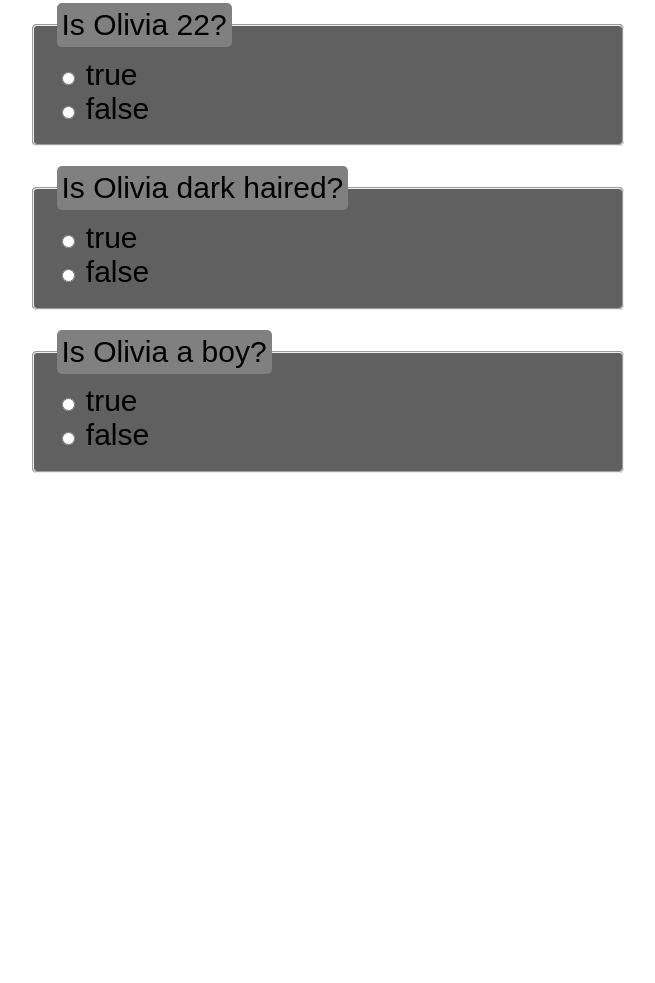
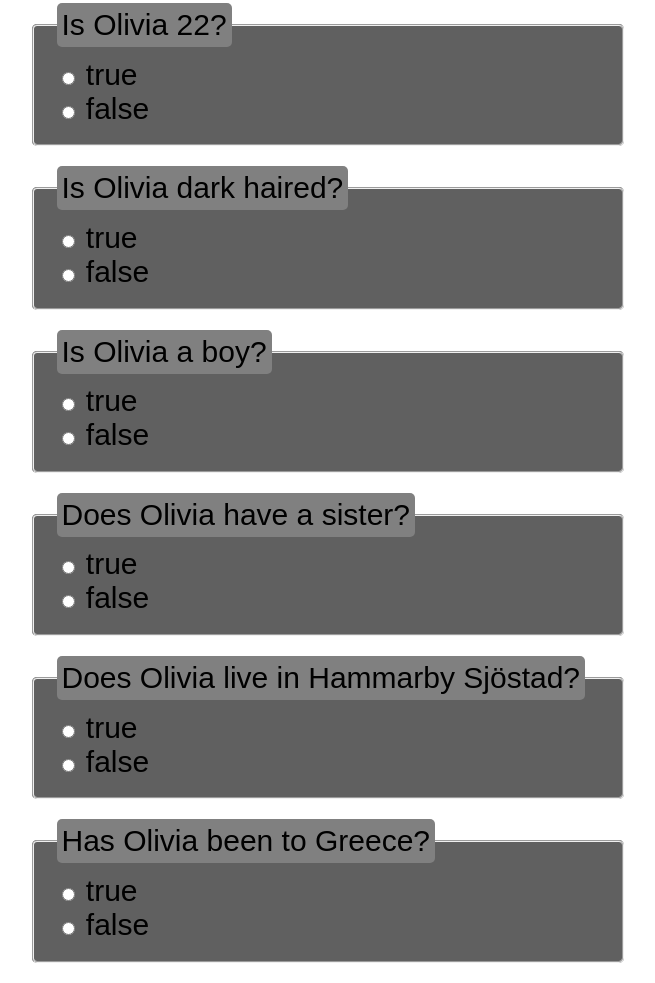
Before and after one commit to cjendeberg/js, a plain HTML site: page js1/index.html in a window 1280 px wide. Shown: the part 185-1168 px from the top of the page, without its empty margins (312-967 px from the left). Before the commit the page ends 800 px from the top, so only its background shows below. Drawn offline with Linux system fonts and the light colour scheme.

Commit message:
more styles

```diff
--- a/js1/index.html
+++ b/js1/index.html
@@ -10,7 +10,7 @@
 </head>
 <body>
   <header>
-    <div class="center">
+    <div id="top" class="center">
       <button id="process">Check result</button>
         <h3 id="result">Result:</h3>
       <hr/>
--- a/js1/index.js
+++ b/js1/index.js
@@ -10,8 +10,19 @@ const questions = [
   {
     question: "Is Olivia a boy?",
     answer: false
+  },
+  {
+    question: "Does Olivia have a sister?",
+    answer: true
+  },
+  {
+    question: "Does Olivia live in Hammarby Sjöstad?",
+    answer: false
+  },
+  {
+    question: "Has Olivia been to Greece?",
+    answer: true
   }
-
 ];
 
 let index = 0;
```
